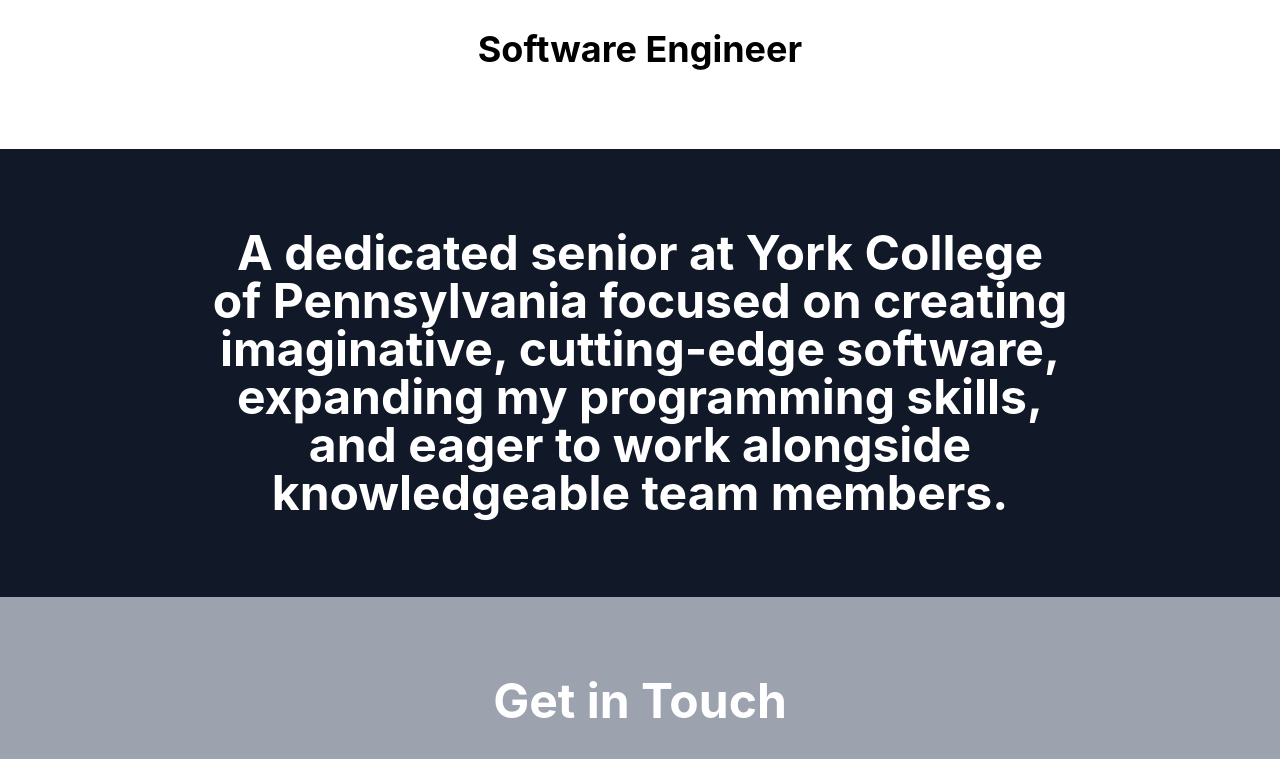
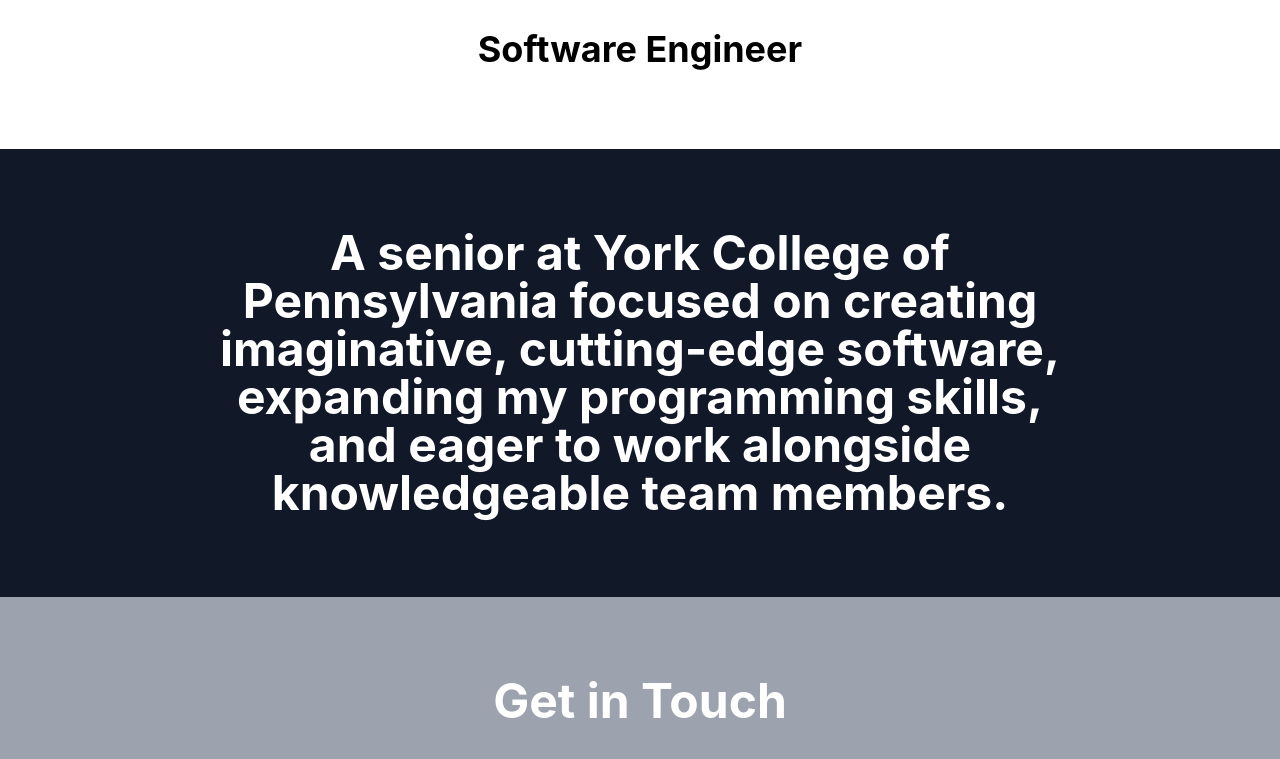
Before and after one commit to bwoodward523/my-portfolio, a React (Create React App) app: page / in a window 1280 px wide. Shown: the part 707-1466 px from the top of the page. Built offline with nearby package versions, Linux system fonts and the light colour scheme.

Commit message:
Update Home.js

```diff
--- a/src/pages/Home.js
+++ b/src/pages/Home.js
@@ -16,7 +16,7 @@
       </div>
 
       <div className="bg-gray-900 p-10 sm:p-20 text-3xl md:text-5xl font-bold flex justify-center text-white md:px-24 lg:px-52 text-center">
-        A dedicated senior at York College of Pennsylvania focused on creating imaginative, cutting-edge software, expanding my programming skills, and eager to work alongside knowledgeable team members.
+        A senior at York College of Pennsylvania focused on creating imaginative, cutting-edge software, expanding my programming skills, and eager to work alongside knowledgeable team members.
       </div>
 
       <div className="bg-gray-400 pt-10 sm:pt-20 p-20 sm:p-20 font-bold text-white">
```
